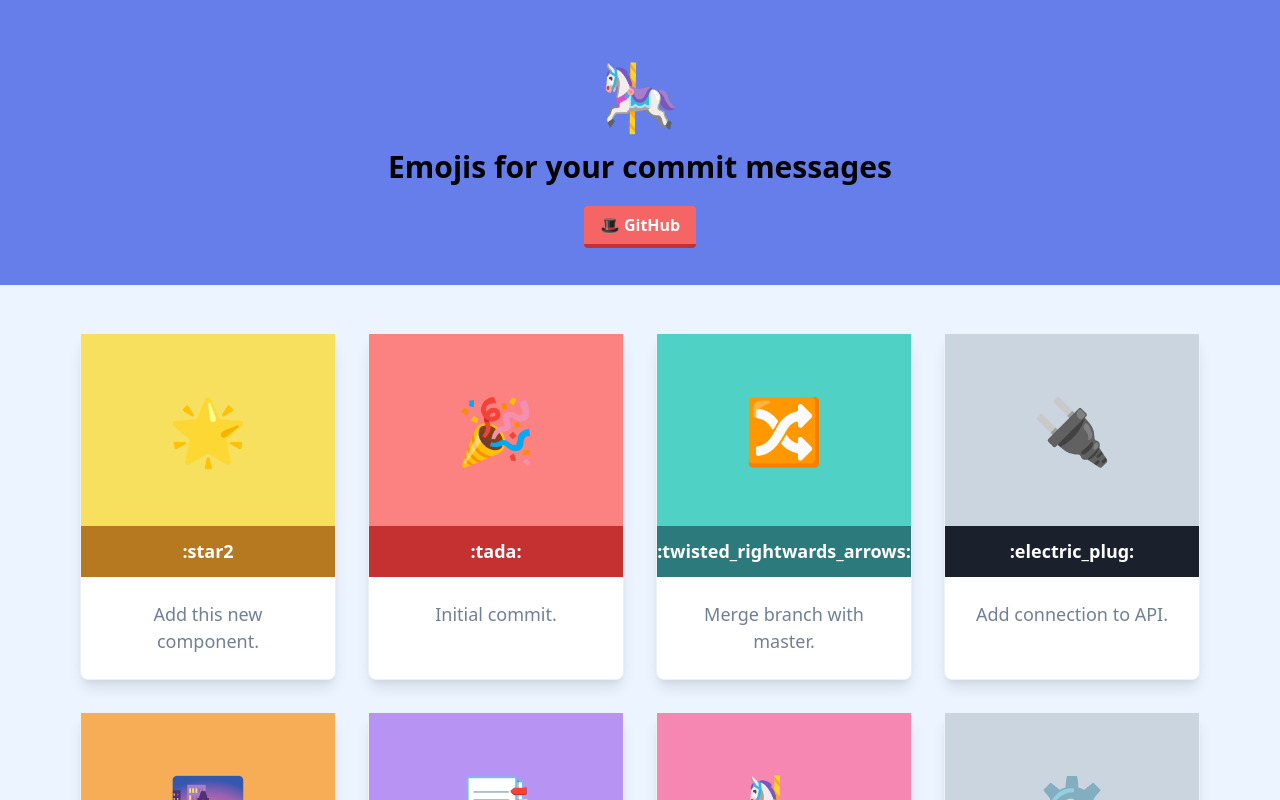
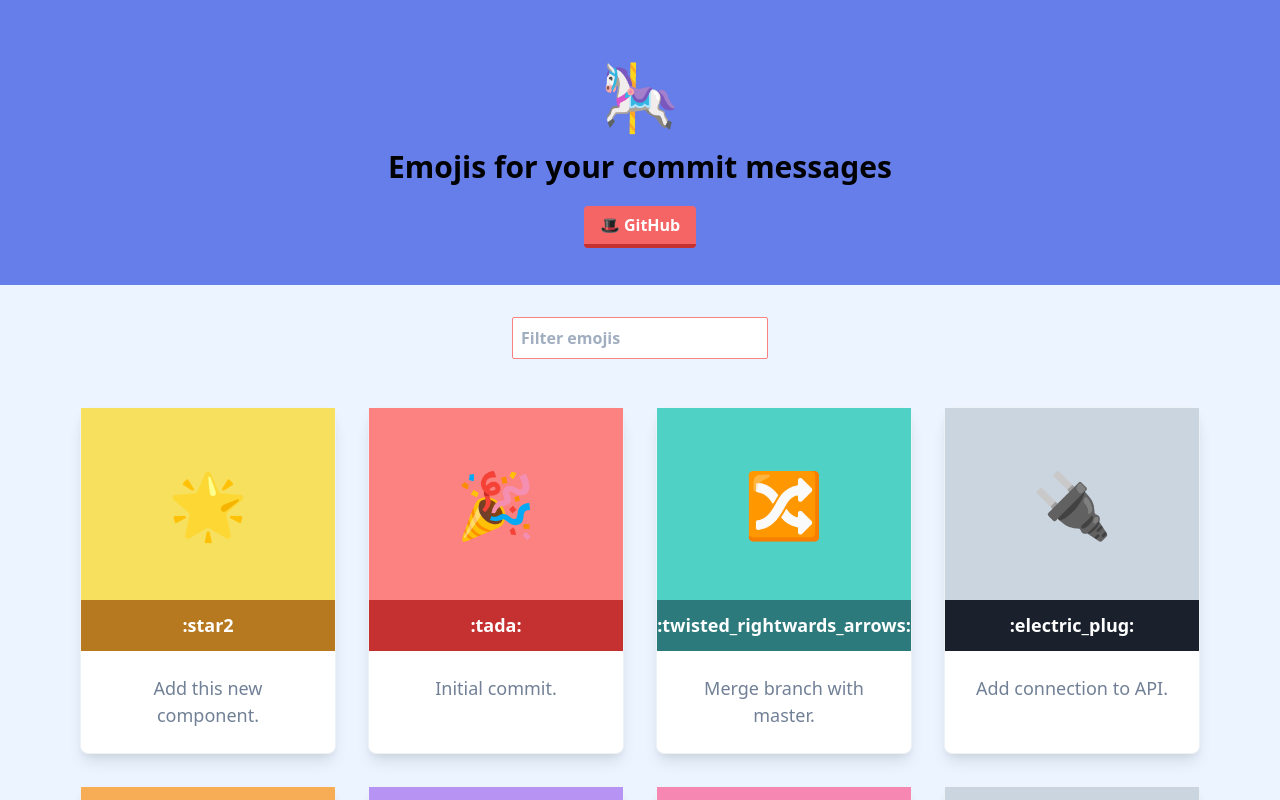
Before and after one commit to southworks/emojicommit, a React (Create React App) app: page / in a window 1280 px wide. Shown: the top 800 px of the page. Built offline with nearby package versions, Linux system fonts and the light colour scheme.

Commit message:
:star2: Add filter component

```diff
--- /dev/null
+++ b/src/components/filter/filter.tsx
@@ -0,0 +1,31 @@
+import React, { useState, useEffect } from 'react';
+import { transitionSec } from '../../utils/styles';
+
+interface FilterProps {
+  color: string;
+}
+
+const Filter = (props: FilterProps): JSX.Element => {
+  const [filterValue, setFilterValue] = useState('');
+  const { color } = props;
+
+  useEffect(() => {
+    console.log(filterValue);
+  }, [filterValue]);
+
+  return (
+    <div className='flex max-w-screen-xl mt-8 justify-center mx-auto'>
+      <form>
+        <input
+          className={`p-2 focus:outline-none font-bold w-full cw rounded-sm border border-${color}-400 ${transitionSec}`}
+          type='search'
+          placeholder='Filter emojis'
+          value={filterValue}
+          onChange={e => setFilterValue(e.currentTarget.value)}
+        />
+      </form>
+    </div>
+  );
+};
+
+export default Filter;
--- a/src/components/footer/footer.tsx
+++ b/src/components/footer/footer.tsx
@@ -1,4 +1,5 @@
 import React from 'react';
+import { transitionSec } from '../../utils/styles';
 
 interface HeaderProps {
   primColor: string;
@@ -9,11 +10,11 @@ const Footer = (props: HeaderProps): JSX.Element => {
   const { primColor, secColor } = props;
 
   return (
-    <footer className={`bg-${secColor}-500 py-4 px-20 `}>
+    <footer className={`${transitionSec} bg-${secColor}-500 py-4 px-20 `}>
       <h2 className='flex flex-wrap mr-auto text-xl font-bold'>
         You can suggest changes or new emojis in{' '}
         <a
-          className={`px-2 text-${primColor}-700`}
+          className={`${transitionSec} px-2 text-${primColor}-700`}
           href='https://github.com/southworks/emojicommit'
           target='_blank'
           rel='noopener noreferrer'>
--- a/src/components/header/header.tsx
+++ b/src/components/header/header.tsx
@@ -1,5 +1,6 @@
 import React, { useState, useEffect } from 'react';
 import emojis from '../../data/emojis.json';
+import { transitionSec } from '../../utils/styles';
 
 const emojiList = emojis.map(emoji => emoji.emoji);
 
@@ -25,7 +26,7 @@ const Header = (props: HeaderProps): JSX.Element => {
 
   return (
     <header
-      className={`transition duration-500 ease-in-out bg-${primColor}-500 py-12 px-20 text-center`}>
+      className={`${transitionSec} bg-${primColor}-500 py-12 px-20 text-center`}>
       <span className='text-6xl' role='img' aria-label='emoji'>
         {emoji}
       </span>
@@ -36,7 +37,7 @@ const Header = (props: HeaderProps): JSX.Element => {
         href='https://github.com/southworks/emojicommit'
         target='_blank'
         rel='noopener noreferrer'
-        className={`bg-${secColor}-500 hover:bg-${secColor}-light text-white font-bold py-2 px-4 hover:border-${secColor}-500 border-b-4 border-${secColor}-700 border-${secColor}-500 rounded focus:outline-none`}>
+        className={`${transitionSec} bg-${secColor}-500 hover:bg-${secColor}-light text-white font-bold py-2 px-4 hover:border-${secColor}-500 border-b-4 border-${secColor}-700 border-${secColor}-500 rounded focus:outline-none`}>
         {`🎩 GitHub`}
       </a>
     </header>
--- a/src/pages/home.tsx
+++ b/src/pages/home.tsx
@@ -4,6 +4,8 @@ import Footer from '../components/footer/footer';
 import Clipboard from '../components/clipboard/clipboard';
 import { colors } from '../utils/color-list';
 import EmojiList from '../components/emoji-list/emoji-list';
+import Filter from '../components/filter/filter';
+import { transitionSec } from '../utils/styles';
 
 const Home = (): JSX.Element => {
   const [stringCopied, setStringCopied] = useState('');
@@ -12,9 +14,10 @@ const Home = (): JSX.Element => {
   const secColor = colors[(randColorIndex + 2) % 9];
 
   return (
-    <div className={`bg-${primColor}-100`}>
+    <div className={`${transitionSec} bg-${primColor}-100`}>
       <Clipboard color={secColor} name={stringCopied} />
       <Header {...{ primColor, secColor }} />
+      <Filter color={secColor} />
       <EmojiList copyString={setStringCopied} />
       <Footer primColor={primColor} secColor={secColor} />
     </div>
--- /dev/null
+++ b/src/utils/styles.ts
@@ -0,0 +1 @@
+export const transitionSec = `transition duration-1000 ease-in-out`;
```
